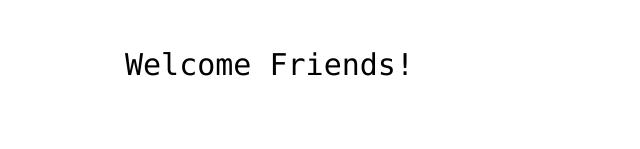
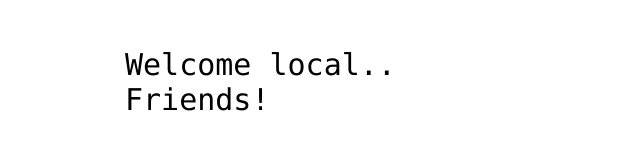
Before and after one commit to ralloss/hello-world, a plain HTML site: page index.html in a window 1280 px wide. Shown: the part 341-490 px from the top of the page, without its empty margins (315-955 px from the left). Drawn offline with Linux system fonts and the light colour scheme.

Commit message:
testing 2

```diff
--- a/index.html
+++ b/index.html
@@ -12,7 +12,7 @@
 <img src="https://octodex.github.com/images/daftpunktocat-thomas.gif" id="octocat" alt="octocat-gif" />
 
 <!-- Change this code here by copy and pasting your template on line 15 -->
-<p>Welcome Friends!</p>
+<p>Welcome local.. Friends!</p>
 
 </body>
 </html>
```
